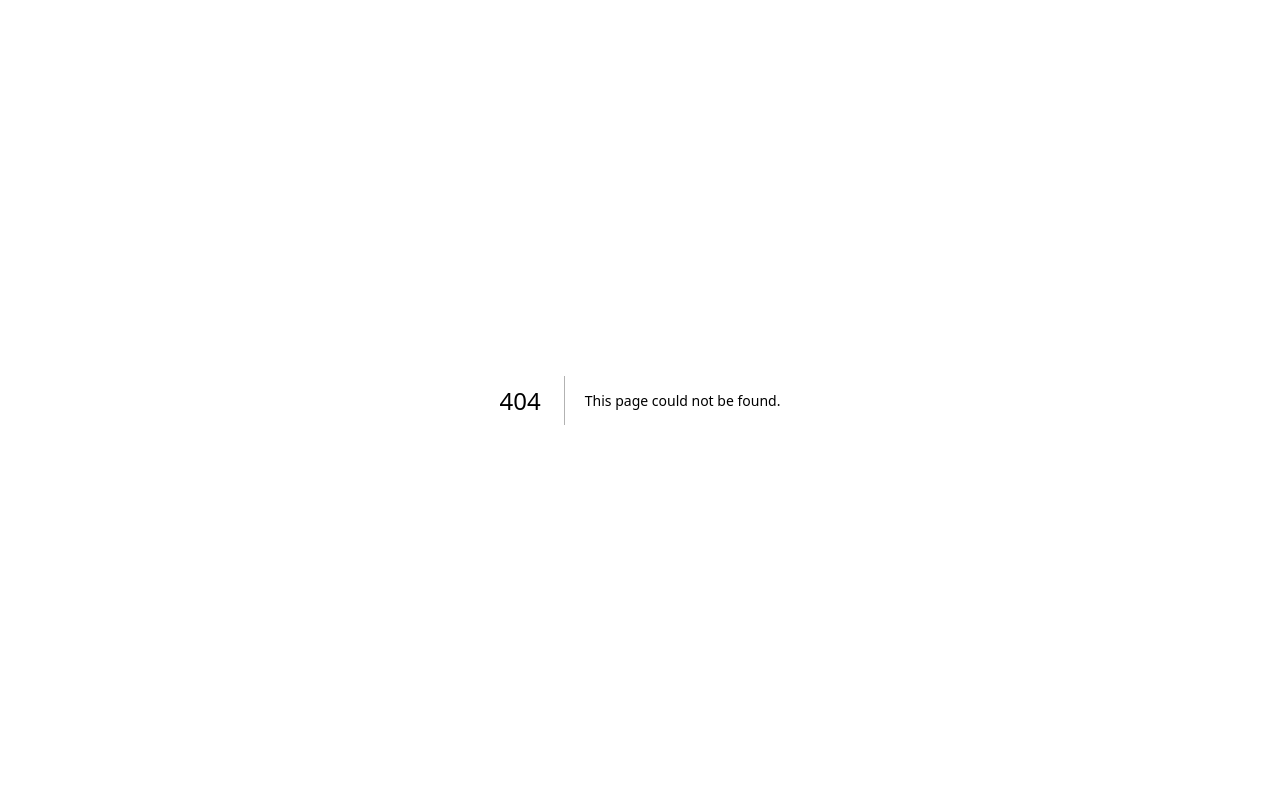
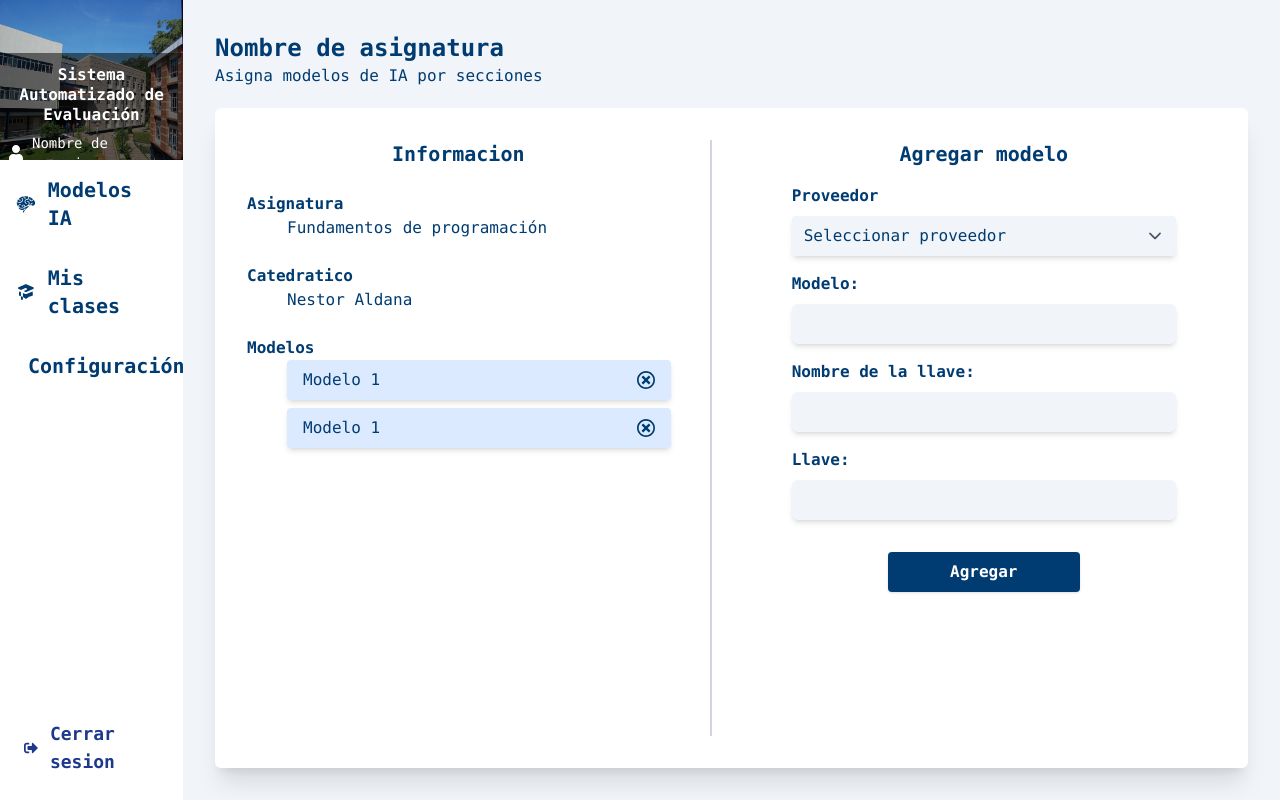
Before and after one commit to ChristopherCalderon/sae-frontend, a Next.js app: page /dashboard/admin/1 in a window 1280 px wide. Before the commit this address had no page. Built offline with nearby package versions, Linux system fonts and the light colour scheme.

Commit message:
:lipstick:Add subject page view

```diff
--- /dev/null
+++ b/src/app/dashboard/admin/[asignatura]/page.jsx
@@ -0,0 +1,115 @@
+'use client'
+
+import React, { useState } from 'react'
+import { ImCancelCircle } from 'react-icons/im'
+import { IoIosArrowDown } from 'react-icons/io';
+
+function SubjectPage() {
+    const [modelos, setModelos] = useState(['Modelo 1', 'Modelo 1'])
+
+    const eliminarModelo = (index) => {
+        const nuevosModelos = modelos.filter((_, i) => i !== index)
+        setModelos(nuevosModelos)
+    }
+
+    return (
+        <div className="bg-background flex flex-col gap-5 w-full h-full p-8">
+            <div className="w-full text-primary font-mono">
+                <h1 className="text-2xl font-bold">Nombre de asignatura</h1>
+                <p>Asigna modelos de IA por secciones</p>
+            </div>
+
+            <div className="w-full h-full bg-white shadow-xl p-8 rounded-md">
+                <div className="grid grid-cols-2 gap-10 h-full">
+
+                    <div className="font-mono text-primary space-y-6 border-r-2 border-gray-300 pr-10">
+                        <h2 className="text-center text-xl font-bold">Informacion</h2>
+
+                        <div>
+                            <p className="font-bold">Asignatura</p>
+                            <p className="ml-10">Fundamentos de programación</p>
+                        </div>
+
+                        <div>
+                            <p className="font-bold">Catedratico</p>
+                            <p className="ml-10">Nestor Aldana</p>
+                        </div>
+
+                        <div>
+                            <p className="font-bold">Modelos</p>
+                            <div className="ml-10 space-y-2">
+                                {modelos.map((modelo, index) => (
+                                    <div
+                                        key={index}
+                                        className="bg-blue-100 px-4 py-2 w-sm rounded shadow-md flex justify-between items-center"
+                                    >
+                                        <span>{modelo}</span>
+                                        <button
+                                            onClick={() => eliminarModelo(index)}
+                                            className="text-primary hover:text-red-800 text-lg"
+                                        >
+                                            <ImCancelCircle />
+                                        </button>
+                                    </div>
+                                ))}
+                            </div>
+                        </div>
+                    </div>
+
+
+                    <div className="font-mono text-primary space-y-4 flex flex-col items-center">
+                        <h2 className="text-xl font-bold">Agregar modelo</h2>
+
+                        <div className="w-full max-w-sm">
+                            <label className="font-bold">Proveedor</label>
+                            <div className="relative mt-2">
+                                <select
+                                    className="w-full px-3 py-2 bg-background rounded appearance-none focus:outline-none shadow-md"
+                                    defaultValue=""
+                                >
+                                    <option value="">Seleccionar proveedor</option>
+                                    <option value="OpenIA">OpenIA</option>
+                                    <option value="Deepseek">Deepseek</option>
+                                    <option value="Gemini">Gemini</option>
+                                </select>
+                                <IoIosArrowDown className="absolute top-1/2 right-3 transform -translate-y-1/2 pointer-events-none text-lg text-gray-600" />
+                            </div>
+                        </div>
+
+                        <div className="w-full max-w-sm">
+                            <label className="font-bold">Modelo:</label>
+                            <input
+                                type="text"
+                                className="w-full mt-2 px-3 py-2 rounded-md bg-background shadow-md focus:outline-none"
+                            />
+                        </div>
+
+                        <div className="w-full max-w-sm">
+                            <label className="font-bold">Nombre de la llave:</label>
+                            <input
+                                type="text"
+                                className="w-full mt-2 px-3 py-2 rounded-md bg-background shadow-md focus:outline-none"
+                            />
+                        </div>
+
+                        <div className="w-full max-w-sm">
+                            <label className="font-bold">Llave:</label>
+                            <input
+                                type="text"
+                                className="w-full mt-2 px-3 py-2 rounded-md bg-background shadow-md focus:outline-none"
+                            />
+                        </div>
+
+                        <div className="pt-4">
+                            <button className="w-48 mx-auto bg-primary text-white font-bold py-2 rounded shadow hover:bg-primary-hover">
+                                Agregar
+                            </button>
+                        </div>
+                    </div>
+                </div>
+            </div>
+        </div>
+    )
+}
+
+export default SubjectPage
```
Also changed, not shown: src/components/tables/ManagementTable.jsx (line endings or trailing spaces).
